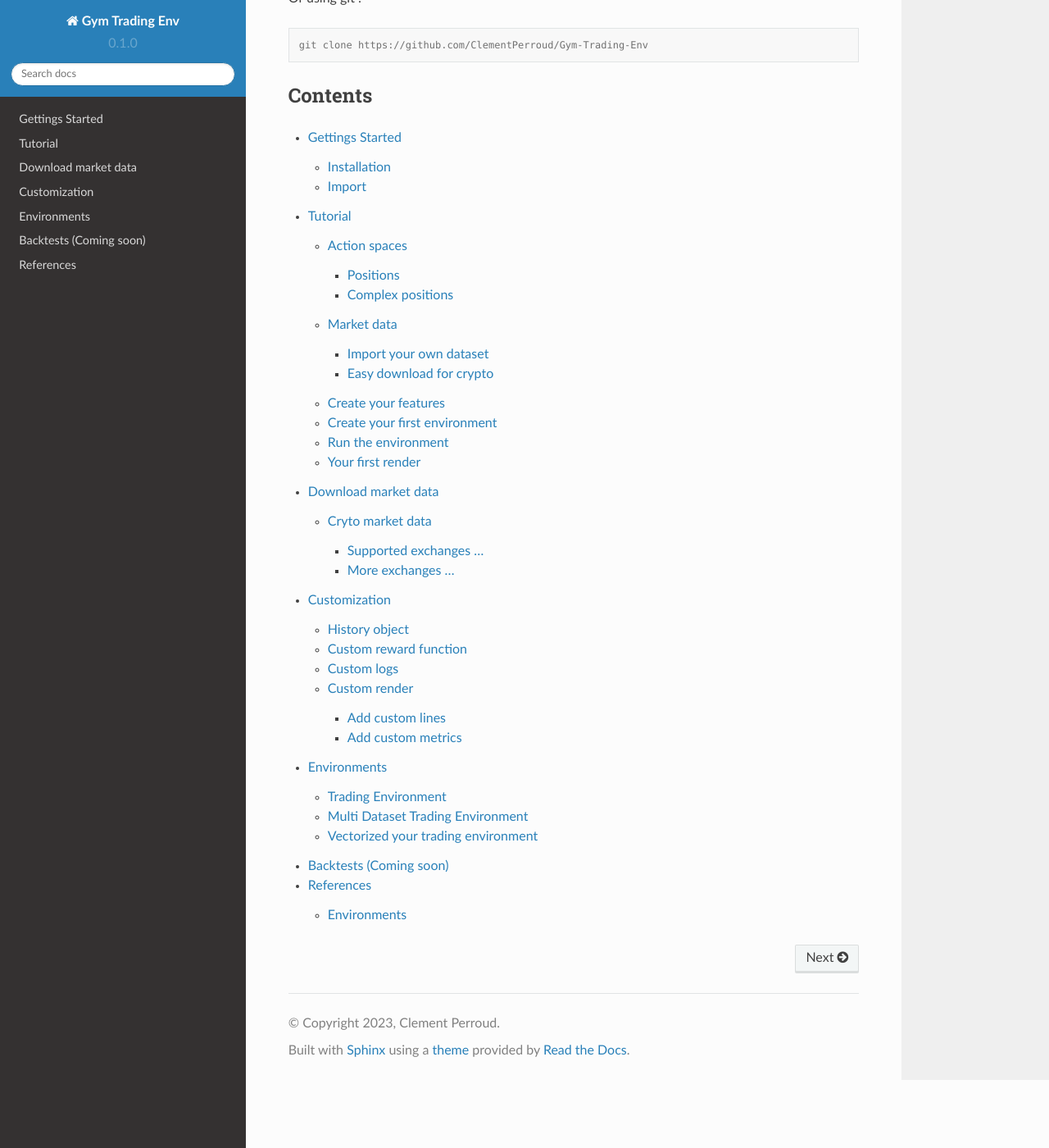
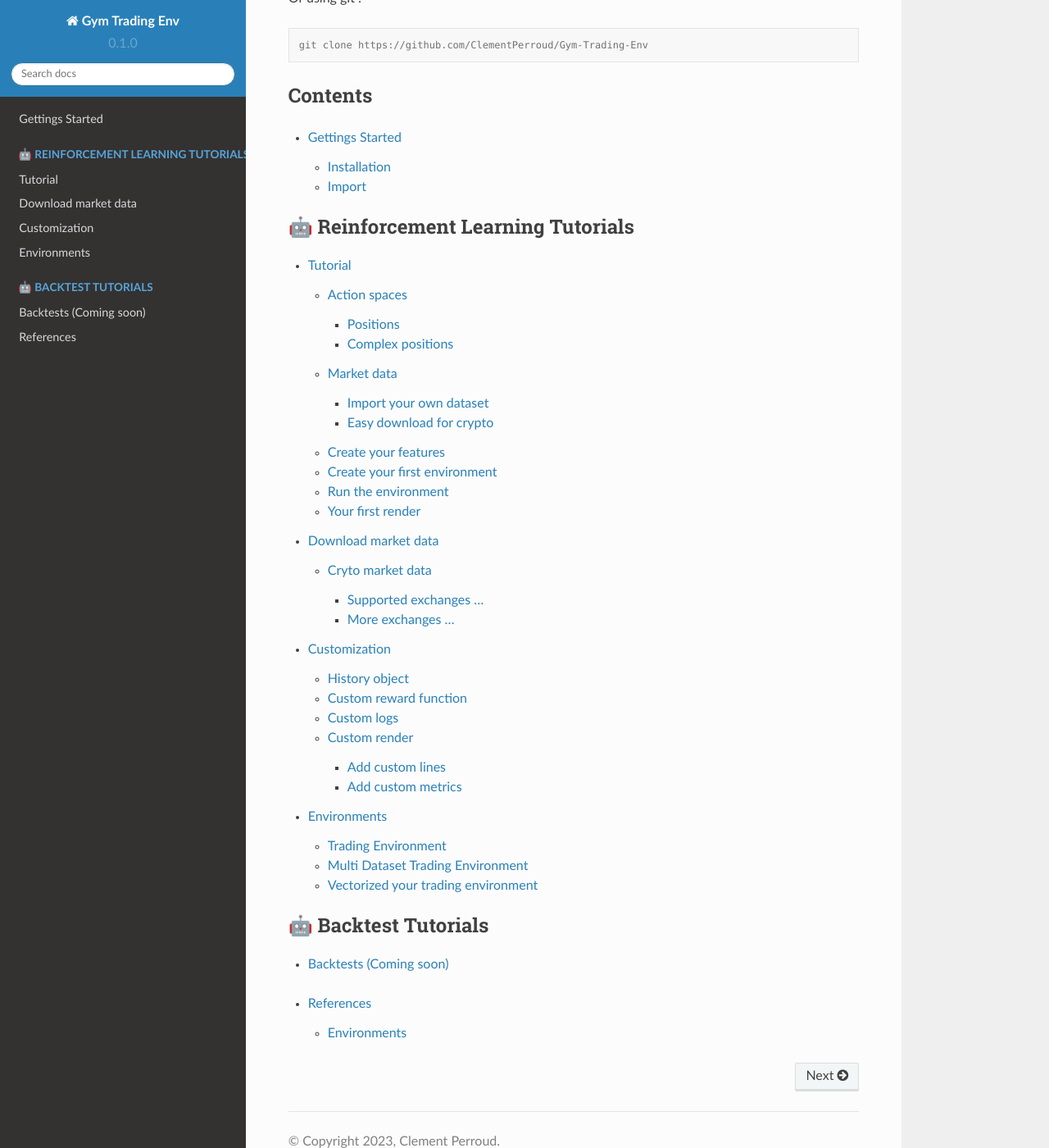
Before and after one commit to ClementPerroud/Gym-Trading-Env, a Sphinx documentation site: the page built from docs/source/index.rst, in a window 1280 px wide and 1400 px high, scrolled down 801 px. Shown: the whole window at 82% size. Built offline with Sphinx 7.4.7 and the Read the Docs theme 2.0.0, drawn with Linux system fonts in a browser that asks for light colours.

Commit message:
Update index.rst

```diff
--- a/docs/source/index.rst
+++ b/docs/source/index.rst
@@ -65,9 +65,20 @@ Contents
 .. toctree::
 
    getting_started
+
+.. toctree::
+   :caption: 🤖 Reinforcement Learning Tutorials
+
    basic_usage
    download
    customization
    environments
+
+.. toctree::
+   :caption: 🤖 Backtest Tutorials
+
    backtest
+
+.. toctree::
+
    documentation
```
